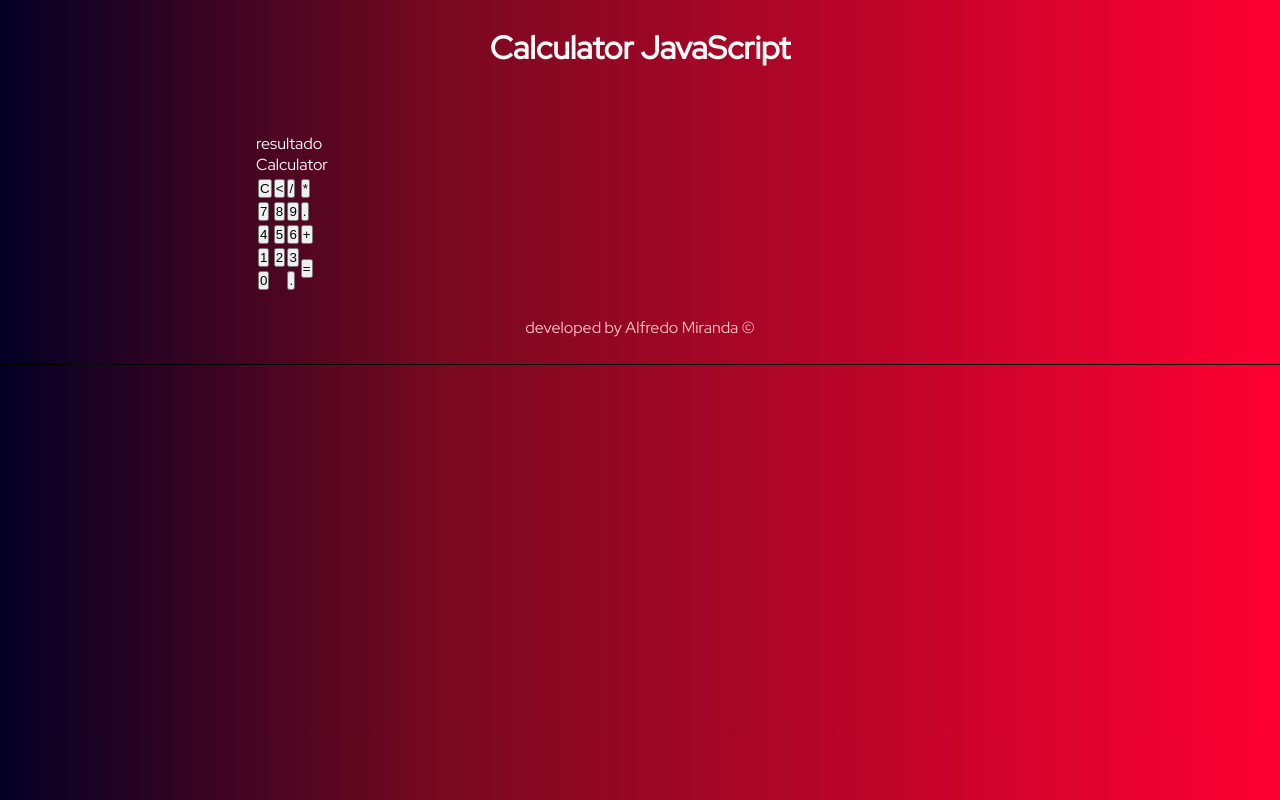
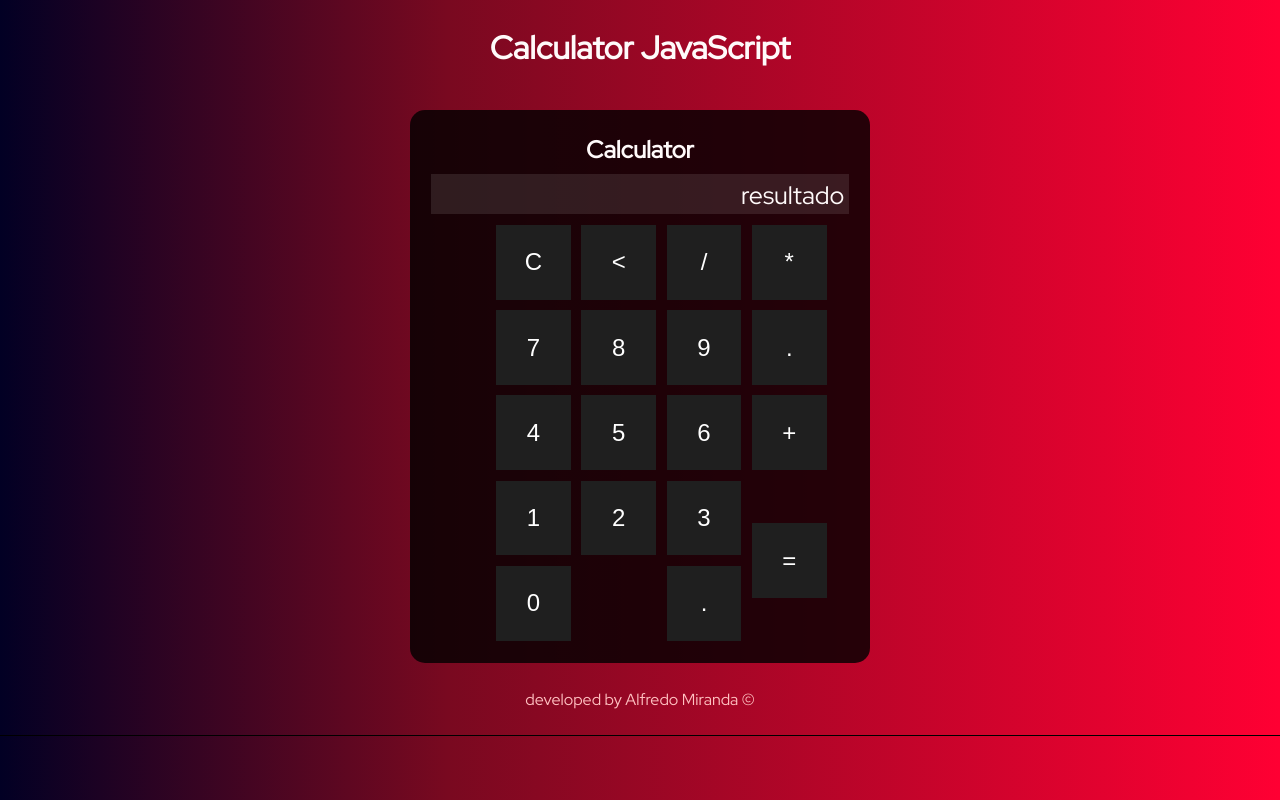
Before and after one commit to iAlfredoMiranda/calculator, a plain HTML site: page index.html in a window 1280 px wide. Drawn offline with Linux system fonts and the light colour scheme.

Commit message:
css calculator add

```diff
--- a/css/style.css
+++ b/css/style.css
@@ -14,8 +14,54 @@ main{
 }
 #headerSite{
     padding-top: 2%;
-    padding-bottom: 5%;
+    padding-bottom: 2%;
     text-align: center;
+}
+
+/* Calculator */
+
+.calculator{
+    position: relative;
+    background-color: rgba(0, 0, 0, 0.8);
+    margin-top: 2%;
+    margin-right: 20%;
+    margin-left: 20%;
+    border-radius: 15px;
+    padding: 1em;
+}
+.calculator h2{
+    margin-top: 2%;
+    margin-bottom: 2%;
+}
+table{
+    padding-left: 15%;
+    padding-right: 15%;
+}
+
+.btn{
+    width: 3.12em;
+    height: 3.12em;
+    font-size: 1.5em;
+    cursor: pointer;
+    margin: 0.175em;
+    background-color: rgb(31,31,31);
+    border: none;
+    color: #fff;
+
+}
+.btn:hover{
+    background-color: black;
+}
+
+#result{
+    background-color: rgba(255, 255, 255, 0.103);
+    max-width: 100%;
+    height: 30px;
+    margin: 5px;
+    font-size: 25px;
+    color: snow;
+    text-align: right;
+    padding: 5px;
 }
 
 /* Footer website*/
--- a/index.html
+++ b/index.html
@@ -28,37 +28,37 @@
     </header>
     <main>
         <div class="calculator">
-            <p id="result">resultado</p>
             <table>
-                <thead>Calculator</thead>
+                <thead><h2 style="text-align: center;">Calculator</h2></thead>
+                <p id="result">resultado</p>
                 <tbody>
                     <tr>
-                        <td><button>C</button></td>
-                        <td><button>&lt</button></td>
-                        <td><button>/</button></td>
-                        <td><button>*</button></td>
+                        <td><button class="btn">C</button></td>
+                        <td><button class="btn">&lt</button></td>
+                        <td><button class="btn">/</button></td>
+                        <td><button class="btn">*</button></td>
                     </tr>
                     <tr>
-                        <td><button>7</button></td>
-                        <td><button>8</button></td>
-                        <td><button>9</button></td>
-                        <td><button>.</button></td>
+                        <td><button class="btn">7</button></td>
+                        <td><button class="btn">8</button></td>
+                        <td><button class="btn">9</button></td>
+                        <td><button class="btn">.</button></td>
                     </tr>
                     <tr>
-                        <td><button>4</button></td>
-                        <td><button>5</button></td>
-                        <td><button>6</button></td>
-                        <td><button>+</button></td>
+                        <td><button class="btn">4</button></td>
+                        <td><button class="btn">5</button></td>
+                        <td><button class="btn">6</button></td>
+                        <td><button class="btn">+</button></td>
                     </tr>
                     <tr>
-                        <td><button>1</button></td>
-                        <td><button>2</button></td>
-                        <td><button>3</button></td>
-                        <td rowspan="2"><button>=</button></td>
+                        <td><button class="btn">1</button></td>
+                        <td><button class="btn">2</button></td>
+                        <td><button class="btn">3</button></td>
+                        <td rowspan="2"><button class="btn">=</button></td>
                     </tr>
                     <tr>
-                        <td colspan="2"><button>0</button></td>
-                        <td><button>.</button></td>
+                        <td colspan="2"><button class="btn">0</button></td>
+                        <td><button class="btn">.</button></td>
                     </tr>
                 </tbody>
             </table>
```
